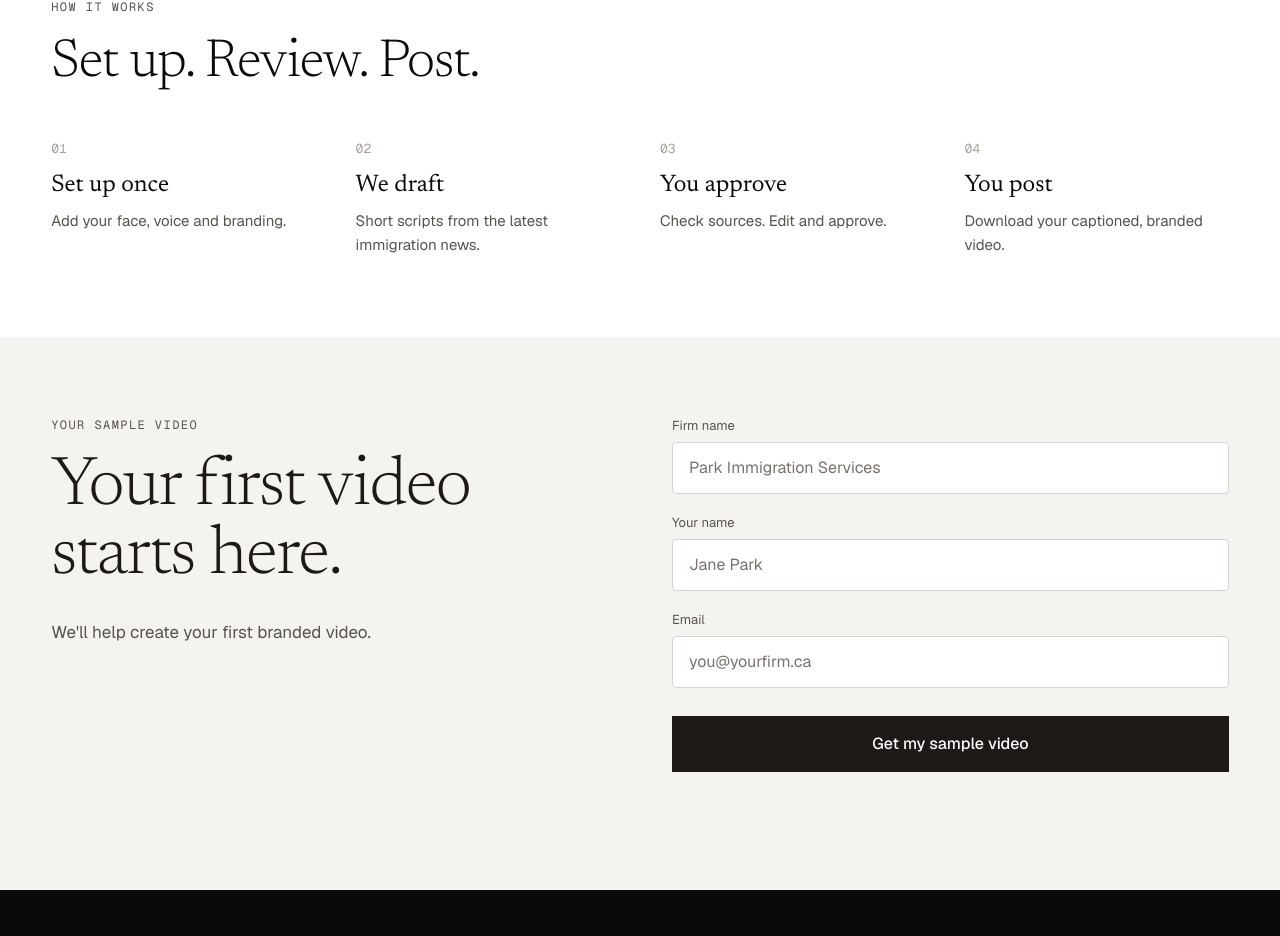
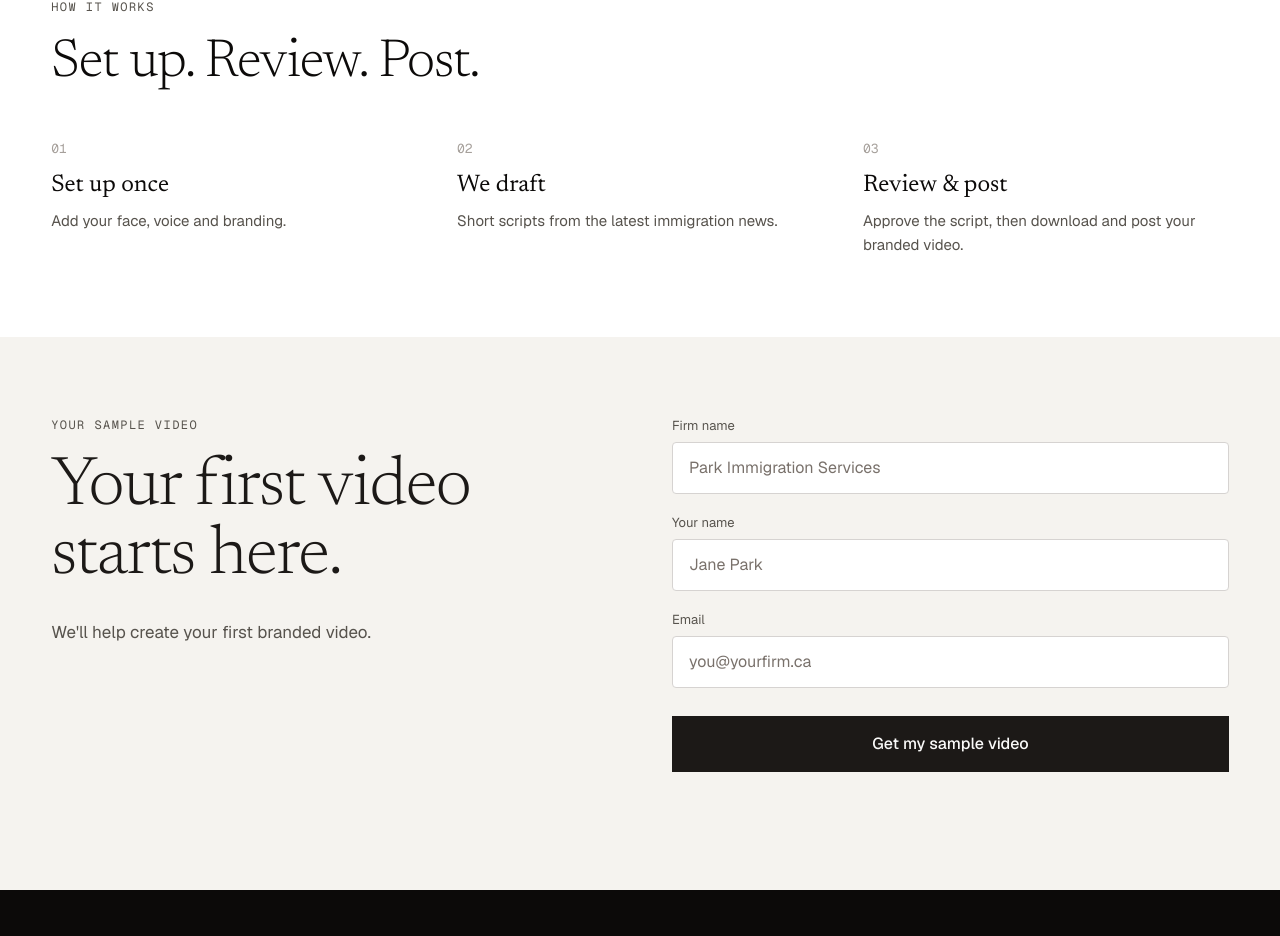
Before and after one commit to VisaFlo/visaflo-studio-landing, a Next.js app: page / in a window 1280 px wide. Shown: the part 1476-2412 px from the top of the page. Built offline with nearby package versions, Linux system fonts and the light colour scheme; no server answers.

Commit message:
Combine review and posting into one Studio step

```diff
--- a/components/landing/how-it-works.tsx
+++ b/components/landing/how-it-works.tsx
@@ -8,12 +8,8 @@ const STEPS = [
     body: "Short scripts from the latest immigration news.",
   },
   {
-    title: "You approve",
-    body: "Check sources. Edit and approve.",
-  },
-  {
-    title: "You post",
-    body: "Download your captioned, branded video.",
+    title: "Review & post",
+    body: "Approve the script, then download and post your branded video.",
   },
 ]
 
```
